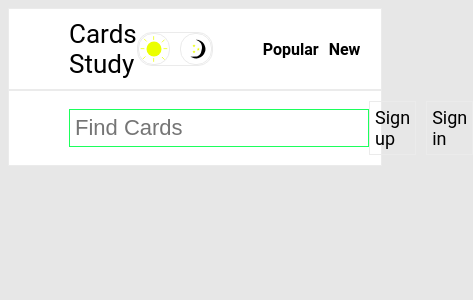
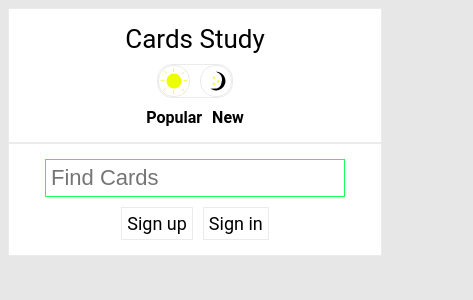
Before and after one commit to Kukonen/CardsStudy, a React (Create React App) app in the folder client/: page / in a window 390 px wide. Shown: the top 300 px of the page, 473 px wide, since content can reach past the window. Built offline with nearby package versions, Linux system fonts and the light colour scheme.

Commit message:
start adapt site

```diff
--- a/client/src/Components/Header/Header.scss
+++ b/client/src/Components/Header/Header.scss
@@ -5,6 +5,15 @@
     padding: 10px;
     background-color: $background;
     display: flex;
+    @media screen and (max-width: 600px) {
+        flex-direction: column;
+    }
+}
+
+@mixin headerSectionsChildren() {
+    @media screen and (max-width: 600px) {
+        margin: 5px auto;
+    }
 }
 
 .Header {
@@ -18,6 +27,7 @@
 .HeaderTitle {
     font-size: 26px;
     margin: auto auto auto 50px;
+    @include headerSectionsChildren();
 }
 
 .HeaderTheme {
@@ -26,6 +36,7 @@
     gap: 10px;
     border: 1px solid $border;
     border-radius: 15px;
+    @include headerSectionsChildren();
 }
 
 .HeaderThemeBlock {
@@ -46,6 +57,7 @@
     margin: auto 50px auto 50px;
     display: flex;
     gap: 10px;
+    @include headerSectionsChildren();
 }
 
 .HeaderLink {
@@ -64,10 +76,12 @@
     font-size: 22px;
     outline: none;
     border: 1px solid $primary;
+    @include headerSectionsChildren();
 }
 
 .HeaderProfile {
     margin: auto 50px auto auto;
+    @include headerSectionsChildren();
 }
 
 .HeaderProfileSection {
```
